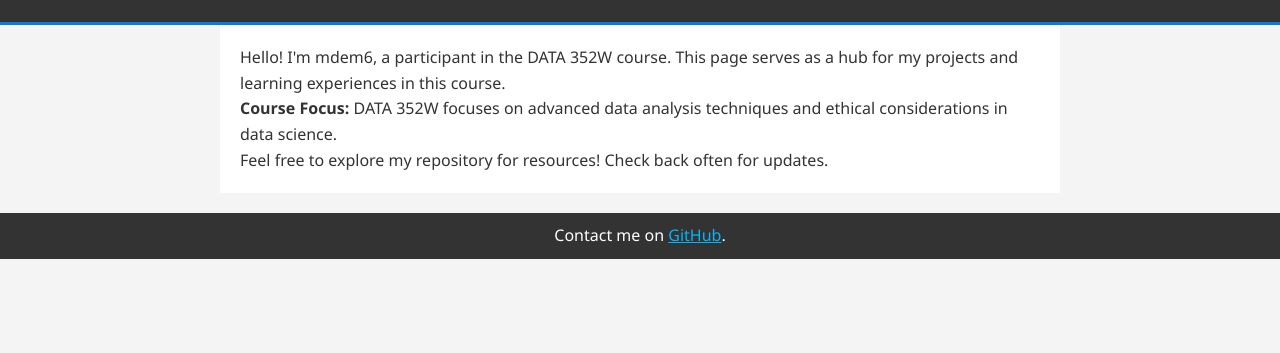
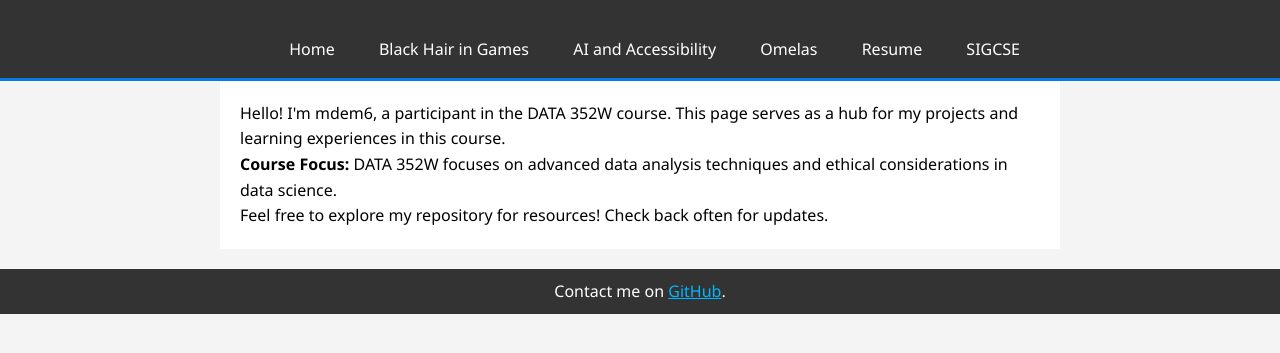
Before and after one commit to mdem6/mdem6.github.io, a plain HTML site: page index.html in a window 1280 px wide. Shown: the part 99-452 px from the top of the page. Drawn offline with Linux system fonts and the light colour scheme.

Commit message:
Update index.html

```diff
--- a/index.html
+++ b/index.html
@@ -4,31 +4,20 @@
     <meta charset="UTF-8">
     <title>mdem6's DATA 352W Page</title>
     <style>
-        /* Basic Reset */
-        body, h1, p {
+        body, h1, p, nav, ul, li, a {
             margin: 0;
             padding: 0;
         }
-
-        /* Page styling */
         body {
             font-family: 'Segoe UI', Tahoma, Geneva, Verdana, sans-serif;
             line-height: 1.6;
-            margin: 0;
-            padding: 0;
             background-color: #f4f4f4;
-            color: #333;
         }
-
-        /* Container for content */
         .container {
             max-width: 800px;
             margin: auto;
             overflow: hidden;
-            padding: 0 20px;
         }
-
-        /* Header Styling */
         header {
             background: #333;
             color: #fff;
@@ -36,18 +25,28 @@
             min-height: 70px;
             border-bottom: #0779e4 3px solid;
         }
-
         header h1 {
             padding: 20px 0;
         }
-
-        /* Main Content Styling */
+        nav ul {
+            list-style: none;
+            background-color: #333;
+            text-align: right;
+            padding: 0;
+        }
+        nav ul li {
+            display: inline;
+        }
+        nav ul li a {
+            text-decoration: none;
+            color: #fff;
+            padding: 15px 20px;
+            display: inline-block;
+        }
         .content {
             padding: 20px;
             background: #fff;
         }
-
-        /* Footer Styling */
         footer {
             background: #333;
             color: #fff;
@@ -55,16 +54,22 @@
             padding: 10px;
             margin-top: 20px;
         }
-
-        footer p {
-            margin: 0;
-        }
     </style>
 </head>
 <body>
     <header>
         <div class="container">
             <h1>Welcome to My DATA 352W Page</h1>
+            <nav>
+                <ul>
+                    <li><a href="index.html">Home</a></li>
+                    <li><a href="BlackHairRepresentationInVideoGames.html">Black Hair in Games</a></li>
+                    <li><a href="How-AI-Is-Improving-Accessibility.html">AI and Accessibility</a></li>
+                    <li><a href="Omelas.html">Omelas</a></li>
+                    <li><a href="Resume.html">Resume</a></li>
+                    <li><a href="SIGCSE%20Is%3F.html">SIGCSE</a></li>
+                </ul>
+            </nav>
         </div>
     </header>
 
```
